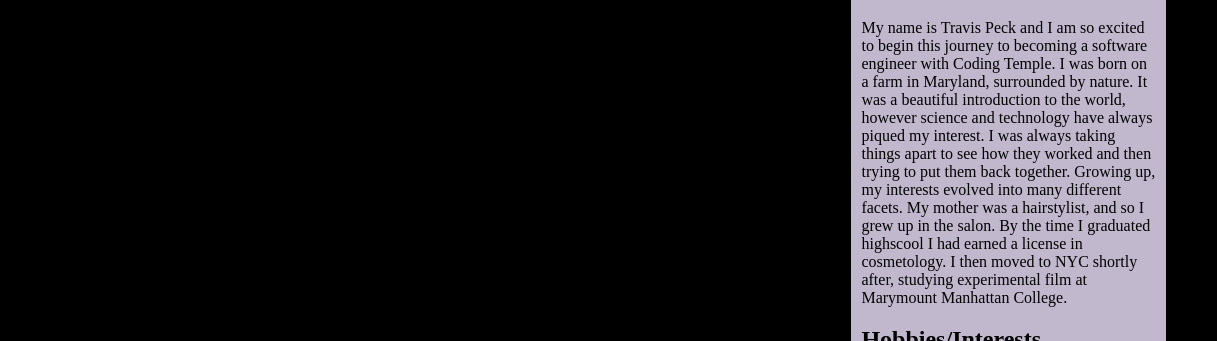
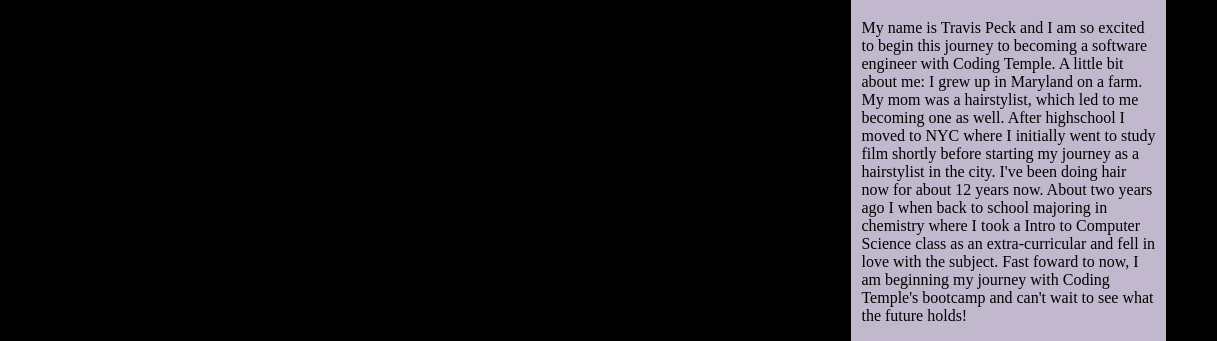
Before and after one commit to traviicii/Coding-Temple-Prework, a plain HTML site: page portfolio/index.html in a window 1280 px wide. Shown: the part 557-898 px from the top of the page, 63-1280 px from the left. Drawn offline with Linux system fonts and the light colour scheme.

Commit message:
Updated About Me content

```diff
--- a/portfolio/index.html
+++ b/portfolio/index.html
@@ -48,9 +48,10 @@
                 <h2 >About me</h2>
                 <img src="images/disco_ball.png" height="300" id="about-image"/>
                 <h4>Hello! Welcome to my portfolio page, and my first website!</h3><p> My name is Travis Peck and I am so excited to begin this journey to becoming a software engineer with Coding Temple.
-                    I was born on a farm in Maryland, surrounded by nature. It was a beautiful introduction to the world, however science and technology have always piqued my interest. I was always taking things
-                    apart to see how they worked and then trying to put them back together. Growing up, my interests evolved into many different facets. My mother was a hairstylist, and so I grew up in the salon.
-                    By the time I graduated highscool I had earned a license in cosmetology. I then moved to NYC shortly after, studying experimental film at Marymount Manhattan College.
+                    A little bit about me: I grew up in Maryland on a farm. My mom was a hairstylist, which led to me becoming one as well. After highschool I moved to NYC where I initially went to study
+                    film shortly before starting my journey as a hairstylist in the city. I've been doing hair now for about 12 years now. About two years ago I when back to school majoring in chemistry where
+                    I took a Intro to Computer Science class as an extra-curricular and fell in love with the subject. Fast foward to now, I am beginning my journey with Coding Temple's bootcamp and can't wait
+                    to see what the future holds!
                 </p>
             </div>
             <div>
```
